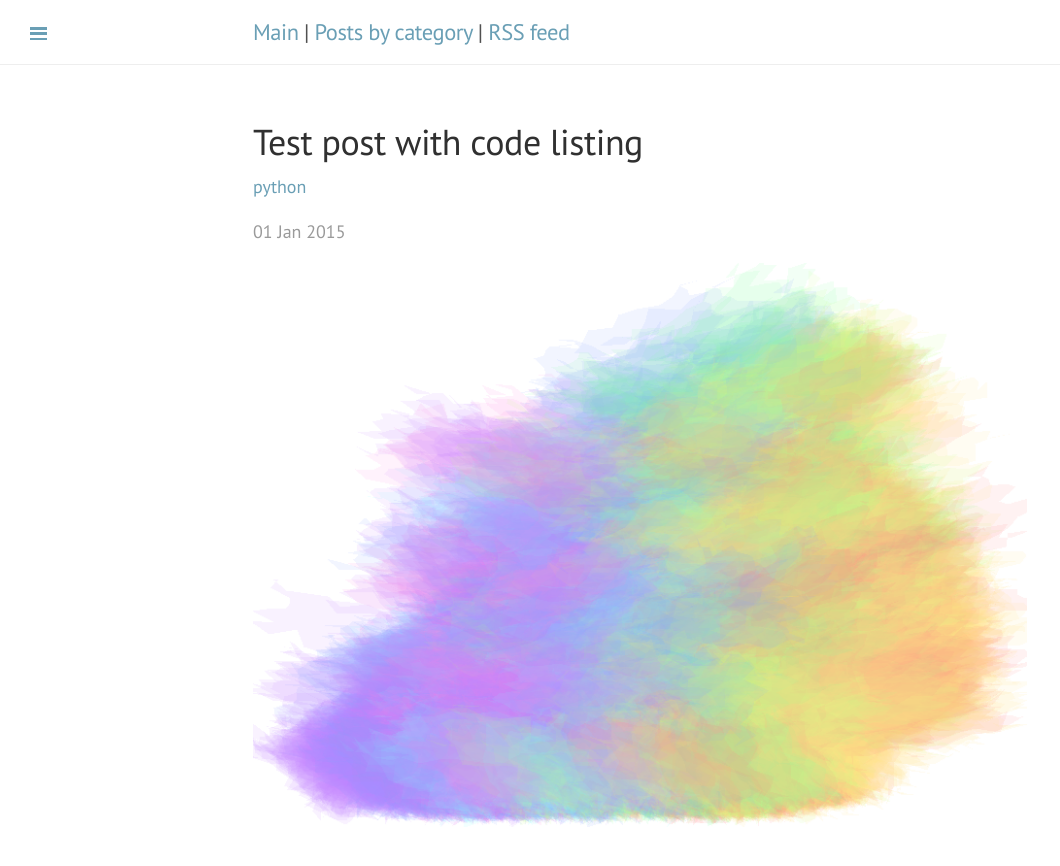
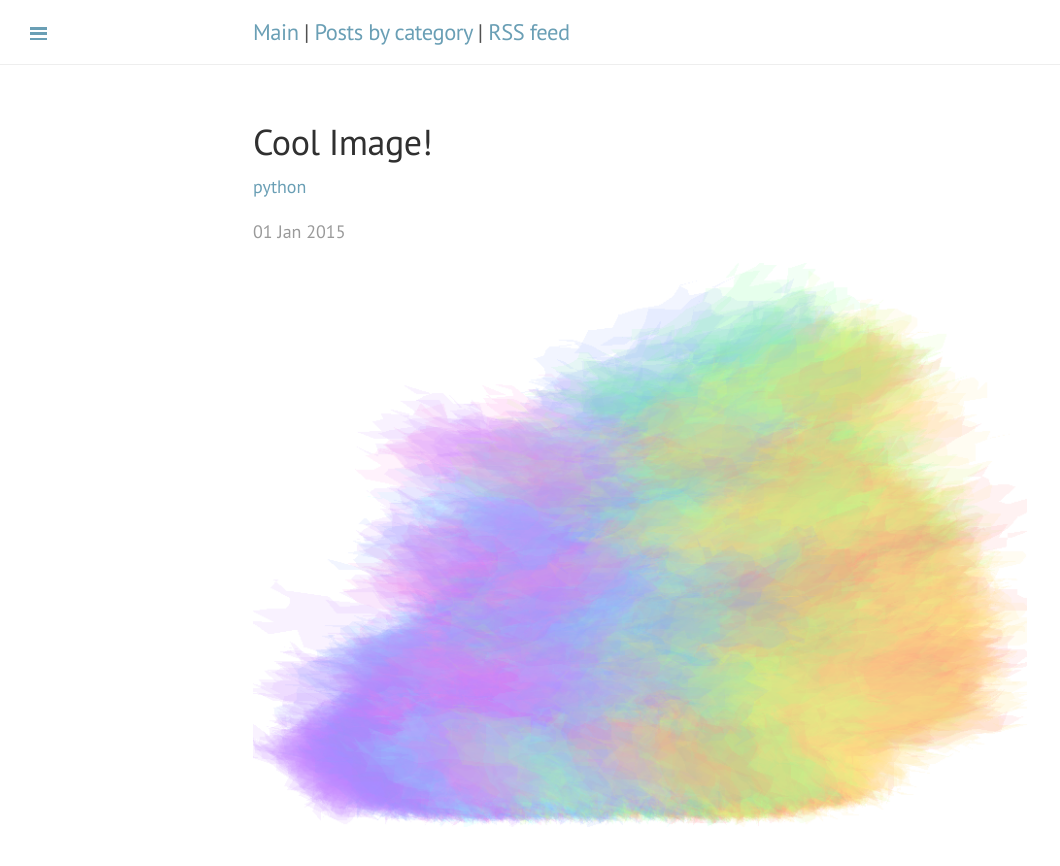
Before and after one commit to datascienceconfidential/datascienceconfidential.github.io, a Jekyll site: the page built from _posts/2015-01-02-image.md, in a window 1280 px wide. Shown: the top 866 px of the page, without its empty margins (0-1060 px from the left). Built offline with Jekyll 4.4.1, drawn with Linux system fonts in a browser that asks for light colours.

Commit message:
changed title

```diff
--- a/_posts/2015-01-02-image.md
+++ b/_posts/2015-01-02-image.md
@@ -1,6 +1,6 @@
 ---
 layout: post
-title: "Test post with code listing"
+title: "Cool Image!"
 date: 2015-01-01
 categories: python
 ---
```
